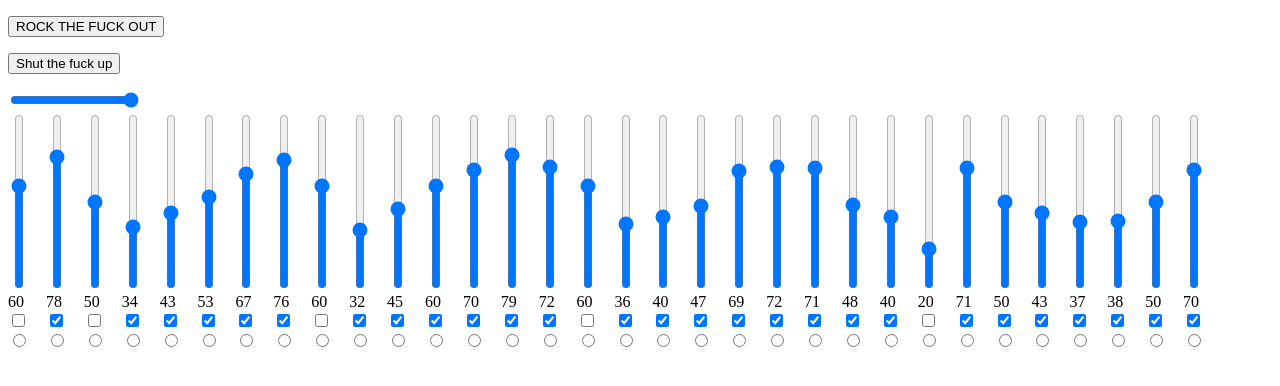
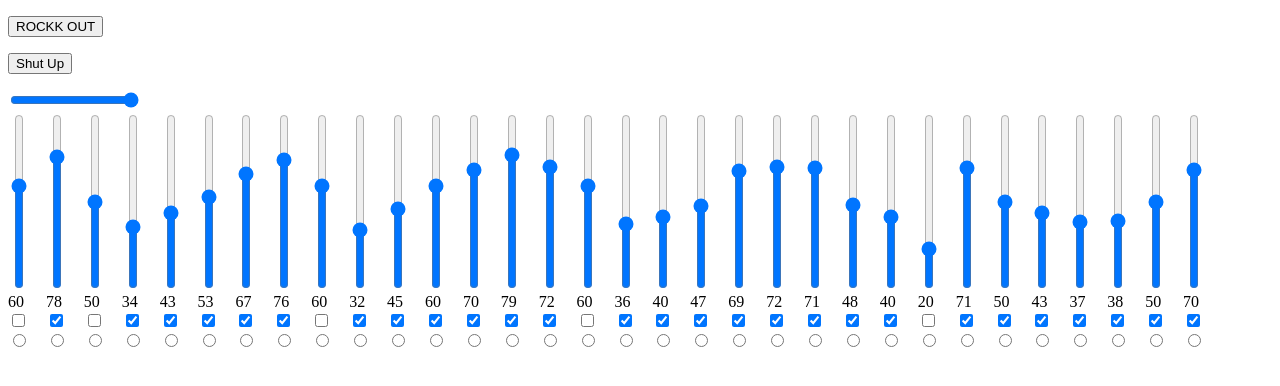
Before and after one commit to drnida/BALS, a plain HTML site: page index.html in a window 1280 px wide. Drawn offline with Linux system fonts and the light colour scheme.

Commit message:
cleaning up language

```diff
--- a/index.html
+++ b/index.html
@@ -15,11 +15,11 @@
 
 <p id="on"></p>
 
-<button onclick="playPattern(timePerStep)">ROCK THE FUCK OUT</button>
+<button onclick="playPattern(timePerStep)">ROCKK OUT</button>
 
 <p id="off"></p>
 
-<button onclick="killIt()">Shut the fuck up</button>
+<button onclick="killIt()">Shut Up</button>
 
 <p id="temps"></p>
 
```
